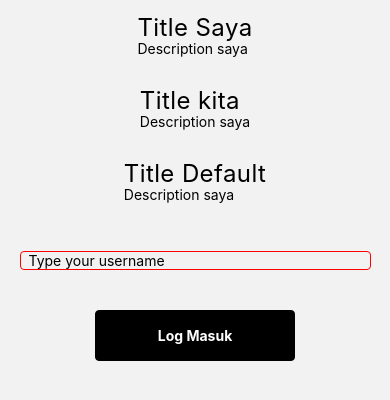
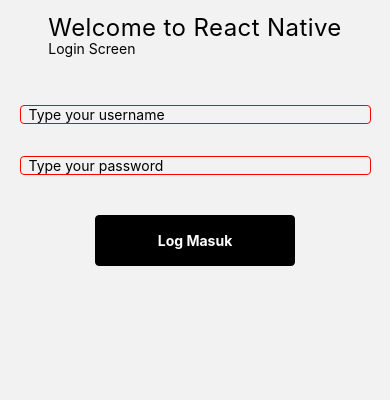
Before and after one commit to umaqgeek/ReactClassOct2021, a React Native app: screen /Login in a window 390 px wide. Shown: the top 400 px of the page. Built offline with nearby package versions, Linux system fonts and the light colour scheme.

Commit message:
feat: new codes

```diff
--- a/src/components/Title/index.js
+++ b/src/components/Title/index.js
@@ -11,11 +11,12 @@
   render() {
 
     const title = this.props.title || 'Title Default'
+    const description = this.props.description || 'Default description'
 
     return (
       <View style={styles.titleContainer}>
         <Text style={styles.text}>{title}</Text>
-        <Text>Description saya</Text>
+        <Text>{description}</Text>
       </View>
     )
   }
--- a/src/screens/Login/index.js
+++ b/src/screens/Login/index.js
@@ -14,30 +14,51 @@
     super(props)
 
     this.state = {
-      title: 'Title Saya',
-      arrYear: ['D1', 'D2', 'D3']
+        username: '',
+        password: ''
     }
   }
 
-  goToDashboard = () => {
-      this.props.navigation.replace('Dashboard')
+  onLogin = () => {
+      const username = this.state.username
+      const password = this.state.password
+
+      if (username == 'umar' && password == '123') {
+        this.props.navigation.replace('Dashboard')
+      } else {
+        alert('Salah username/password!')
+      }
+  }
+
+  onHandleInput = (text, name) => {
+      this.setState({
+          [name]: text
+      })
   }
 
   render() {
 
-    const title1 = 'Title Saya'
-    const title2 = 'Title kita'
+    const title = 'Welcome to React Native'
+    const desc = 'Login Screen'
 
     return (
       <View style={styles.mainContainer}>
-        <Title title={title1} />
-        <Title title={title2} />
-        <Title />
+        <Title title={title} description={desc} />
+
         <TextInput
           style={styles.textinput}
-          placeholder='Type your username' />
+          placeholder='Type your username'
+          value={this.state.username}
+          onChangeText={(text) => this.onHandleInput(text, 'username')} />
 
-        <Button onPress={this.goToDashboard} />
+        <TextInput
+          style={styles.textinput}
+          placeholder='Type your password'
+          secureTextEntry={false}
+          value={this.state.password}
+          onChangeText={(text) => this.onHandleInput(text, 'password')} />
+
+        <Button onPress={this.onLogin} />
 
       </View>
     )
```
